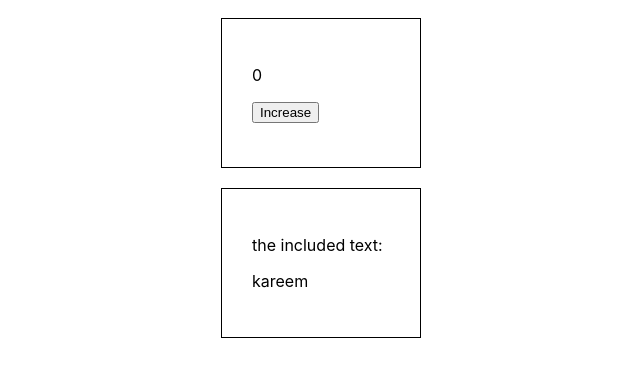
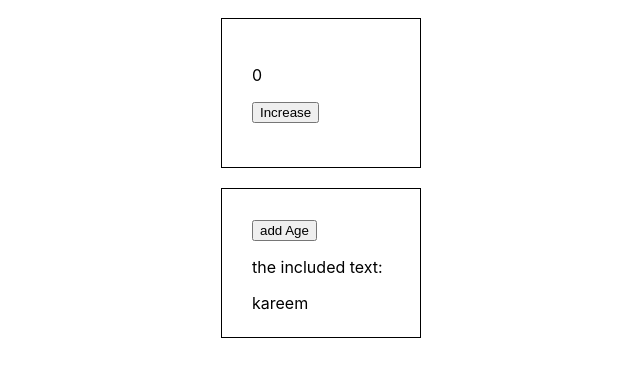
Before and after one commit to KimzCodes/react-optimize, a React (Create React App) app: page / in a window 1280 px wide. Shown: the top 376 px of the page, without its empty margins (319-959 px from the left). Built offline with nearby package versions, Linux system fonts and the light colour scheme.

Commit message:
finish callback

```diff
--- a/src/App.js
+++ b/src/App.js
@@ -1,22 +1,32 @@
-import { useState, useMemo } from 'react';
+import { useState, useMemo, useCallback } from 'react';
 import ViewCounter from './components/ViewCounter';
 import ViewText from './components/ViewText';
 
 //re run / re evaluation
 function App() {
   const [count, setCount] = useState(0);
+
+  //counterHandler => fn => 11
+  //counterHandler => fn => 12
+  const counterHandler = () => {
+    setCount((prev) => prev + 1);
+  };
+
+  //name => obj => kareem => 1
   const name = useMemo(() => {
     return { name: 'kareem' };
   }, []);
 
-  const counterHandler = () => {
-    setCount((prev) => prev + 1);
-  };
+  //ageHandler => fn => 11
+  //ageHandler => fn => 13
+  const ageHandler = useCallback(() => {
+    console.log('age');
+  }, []);
 
   return (
     <div className='App'>
       <ViewCounter num={count} increaseCount={counterHandler} />
-      <ViewText text={name} />
+      <ViewText text={name} addAge={ageHandler} />
     </div>
   );
 
--- a/src/components/ViewText.js
+++ b/src/components/ViewText.js
@@ -2,7 +2,9 @@ import React from 'react';
 import Text from './Text';
 
 //re run/re evaluation
-const ViewText = ({ text }) => {
+//text => name => 1
+//addAge => 11 vs 13 = fasle
+const ViewText = ({ text, addAge }) => {
   console.log('view text component');
   //print x2
 
@@ -20,6 +22,7 @@ const ViewText = ({ text }) => {
 
   return (
     <div className='box'>
+      <button onClick={addAge}>add Age</button>
       <p>the included text:</p>
       <Text>{text.name}</Text>
     </div>
```
